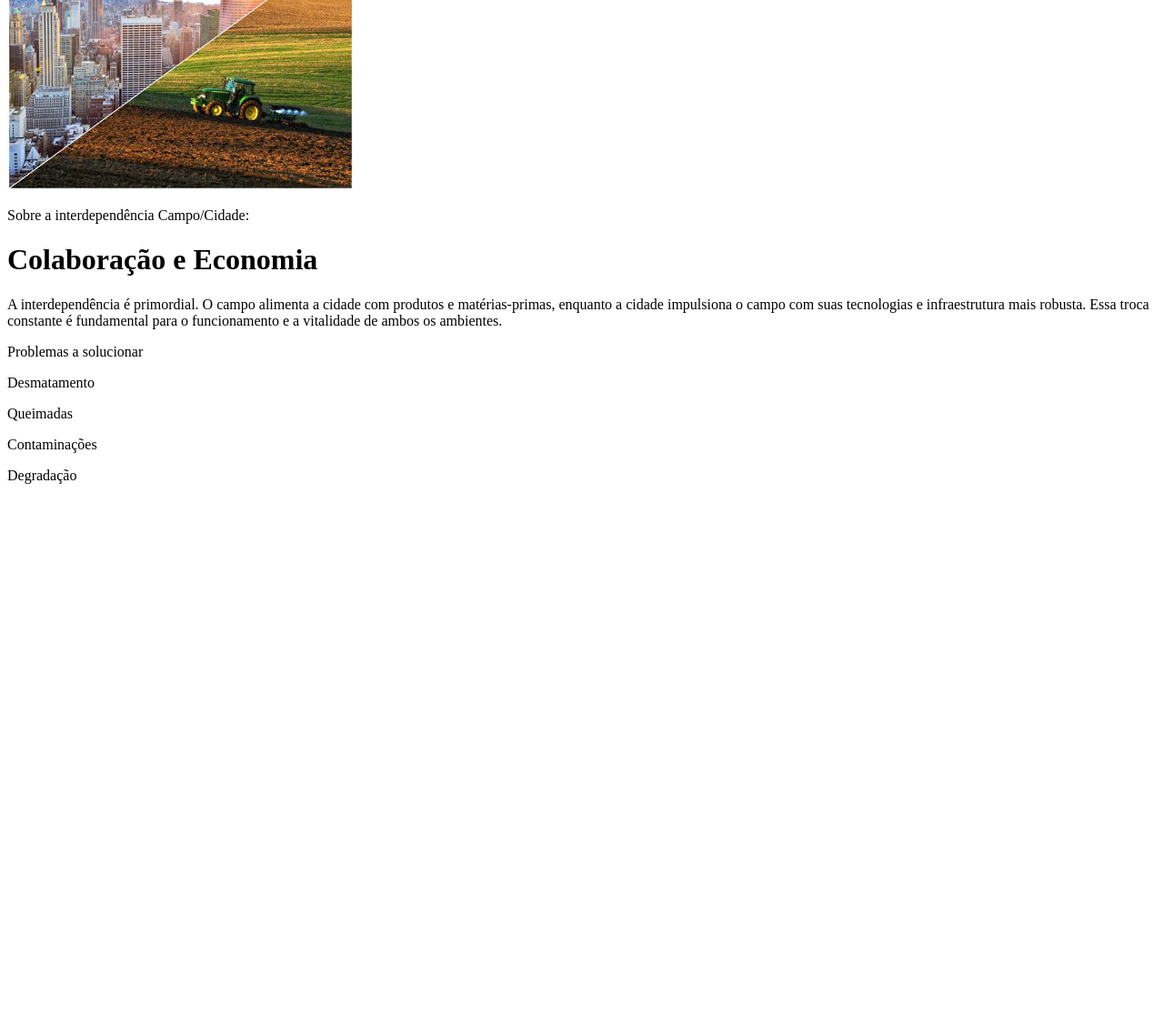
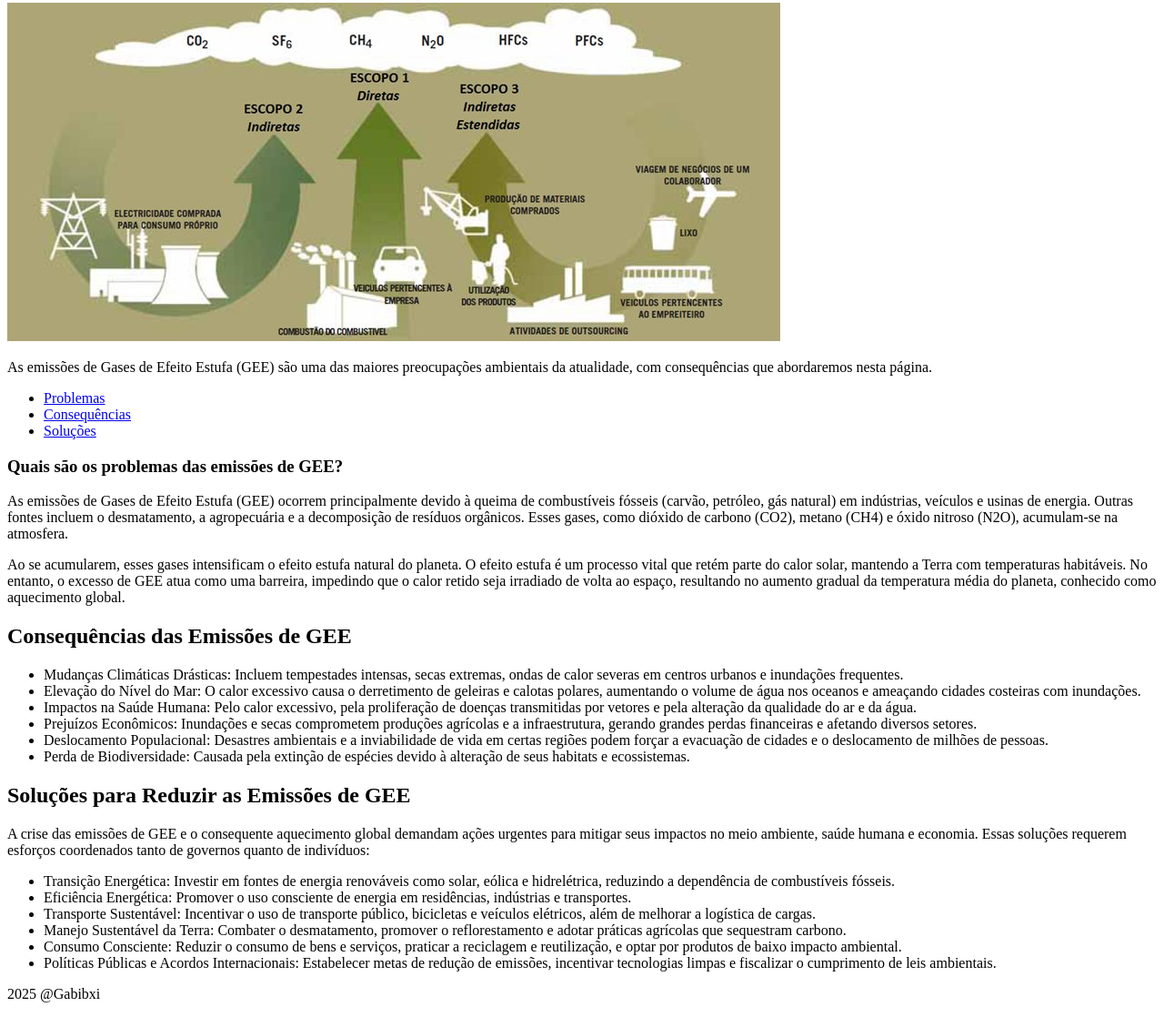
Before and after one commit to gabibxi/Agrinho, a plain HTML site: page index.html in a window 1280 px wide. Shown: the part 77-1195 px from the top of the page at 91% size. Before the commit the page ends 800 px from the top, so only its background shows below. Drawn offline with Linux system fonts and the light colour scheme.

Commit message:
HTML completo

```diff
--- a/index.html
+++ b/index.html
@@ -1,22 +1,66 @@
 <!DOCTYPE html>
-<html lang="pt-br">
-  <head>
-    <meta charset="UTF-8" />
-    <meta name="viewport" content="width=device-width, initial-scale=1.0" />
-    <link rel="stylesheet" href="style.css" />
-    <title>Agrinho Gabi</title>
-  </head>
-  <body>
-  <img src="img/campo_cidade.png" alt="Campo/Cidade" srcset="" />
-  <p>Sobre a interdependência Campo/Cidade:</p>
-  <h1>Colaboração e Economia</h1>
-  <p>
- A interdependência é primordial. O campo alimenta a cidade com produtos e matérias-primas, enquanto a cidade impulsiona o campo com suas tecnologias e infraestrutura mais robusta. Essa troca constante é fundamental para o funcionamento e a vitalidade de ambos os ambientes.
-  </p> <p>Problemas a solucionar</p>
-  <div>
-    <p>Desmatamento</p>
-    <p>Queimadas</p>
-    <p>Contaminações</p>
-    <p>Degradação</p>
-  </div></body>
+<html lang="pt-BR">
+<head>
+    <meta charset="UTF-8">
+    <meta name="viewport" content="width=device-width, initial-scale=1.0">
+    <title>As Emissões de GEE e seus Impactos</title>
+    <link rel="stylesheet" href="style.css">
+    </head>
+
+<body>
+    <header>
+        <h1>Impactos das Emissões de GEE</h1>
+        <img src="img/emissões_gee.jpg" alt="Aumento de gases poluentes na atmosfera.">
+        </header>
+
+    <main>
+        <p>As emissões de Gases de Efeito Estufa (GEE) são uma das maiores preocupações ambientais da atualidade, com consequências que abordaremos nesta página.</p>
+
+        <nav>
+            <ul>
+                <li><a href="#problemas">Problemas</a></li>
+                <li><a href="#consequencias">Consequências</a></li>
+                <li><a href="#solucoes">Soluções</a></li>
+                </ul>
+        </nav>
+
+        <section id="problemas" class="conteudo">
+            <article>
+                <h3>Quais são os problemas das emissões de GEE?</h3>
+                <p>As emissões de Gases de Efeito Estufa (GEE) ocorrem principalmente devido à queima de combustíveis fósseis (carvão, petróleo, gás natural) em indústrias, veículos e usinas de energia. Outras fontes incluem o desmatamento, a agropecuária e a decomposição de resíduos orgânicos. Esses gases, como dióxido de carbono (CO2), metano (CH4) e óxido nitroso (N2O), acumulam-se na atmosfera.</p>
+                <p>Ao se acumularem, esses gases intensificam o efeito estufa natural do planeta. O efeito estufa é um processo vital que retém parte do calor solar, mantendo a Terra com temperaturas habitáveis. No entanto, o excesso de GEE atua como uma barreira, impedindo que o calor retido seja irradiado de volta ao espaço, resultando no aumento gradual da temperatura média do planeta, conhecido como aquecimento global.</p>
+            </article>
+        </section>
+
+        <section id="consequencias" class="conteudo">
+            <h2>Consequências das Emissões de GEE</h2>
+            <ul>
+                <li>Mudanças Climáticas Drásticas: Incluem tempestades intensas, secas extremas, ondas de calor severas em centros urbanos e inundações frequentes.</li>
+                <li>Elevação do Nível do Mar: O calor excessivo causa o derretimento de geleiras e calotas polares, aumentando o volume de água nos oceanos e ameaçando cidades costeiras com inundações.</li>
+                <li>Impactos na Saúde Humana: Pelo calor excessivo, pela proliferação de doenças transmitidas por vetores e pela alteração da qualidade do ar e da água.</li>
+                <li>Prejuízos Econômicos: Inundações e secas comprometem produções agrícolas e a infraestrutura, gerando grandes perdas financeiras e afetando diversos setores.</li>
+                <li>Deslocamento Populacional: Desastres ambientais e a inviabilidade de vida em certas regiões podem forçar a evacuação de cidades e o deslocamento de milhões de pessoas.</li>
+                <li>Perda de Biodiversidade: Causada pela extinção de espécies devido à alteração de seus habitats e ecossistemas.</li>
+            </ul>
+        </section>
+
+        <section id="solucoes" class="conteudo">
+            <h2>Soluções para Reduzir as Emissões de GEE</h2>
+            <p>A crise das emissões de GEE e o consequente aquecimento global demandam ações urgentes para mitigar seus impactos no meio ambiente, saúde humana e economia. Essas soluções requerem esforços coordenados tanto de governos quanto de indivíduos:</p>
+            <ul>
+                <li>Transição Energética: Investir em fontes de energia renováveis como solar, eólica e hidrelétrica, reduzindo a dependência de combustíveis fósseis.</li>
+                <li>Eficiência Energética: Promover o uso consciente de energia em residências, indústrias e transportes.</li>
+                <li>Transporte Sustentável: Incentivar o uso de transporte público, bicicletas e veículos elétricos, além de melhorar a logística de cargas.</li>
+                <li>Manejo Sustentável da Terra: Combater o desmatamento, promover o reflorestamento e adotar práticas agrícolas que sequestram carbono.</li>
+                <li>Consumo Consciente: Reduzir o consumo de bens e serviços, praticar a reciclagem e reutilização, e optar por produtos de baixo impacto ambiental.</li>
+                <li>Políticas Públicas e Acordos Internacionais: Estabelecer metas de redução de emissões, incentivar tecnologias limpas e fiscalizar o cumprimento de leis ambientais.</li>
+            </ul>
+        </section>
+    </main>
+
+    <footer>
+        <p>2025 @Gabibxi</p>
+    </footer>
+
+</body>
 </html>
```
Also changed, not shown: img/campo_cidade.png (deleted), img/emissões_gee.jpg (added).
